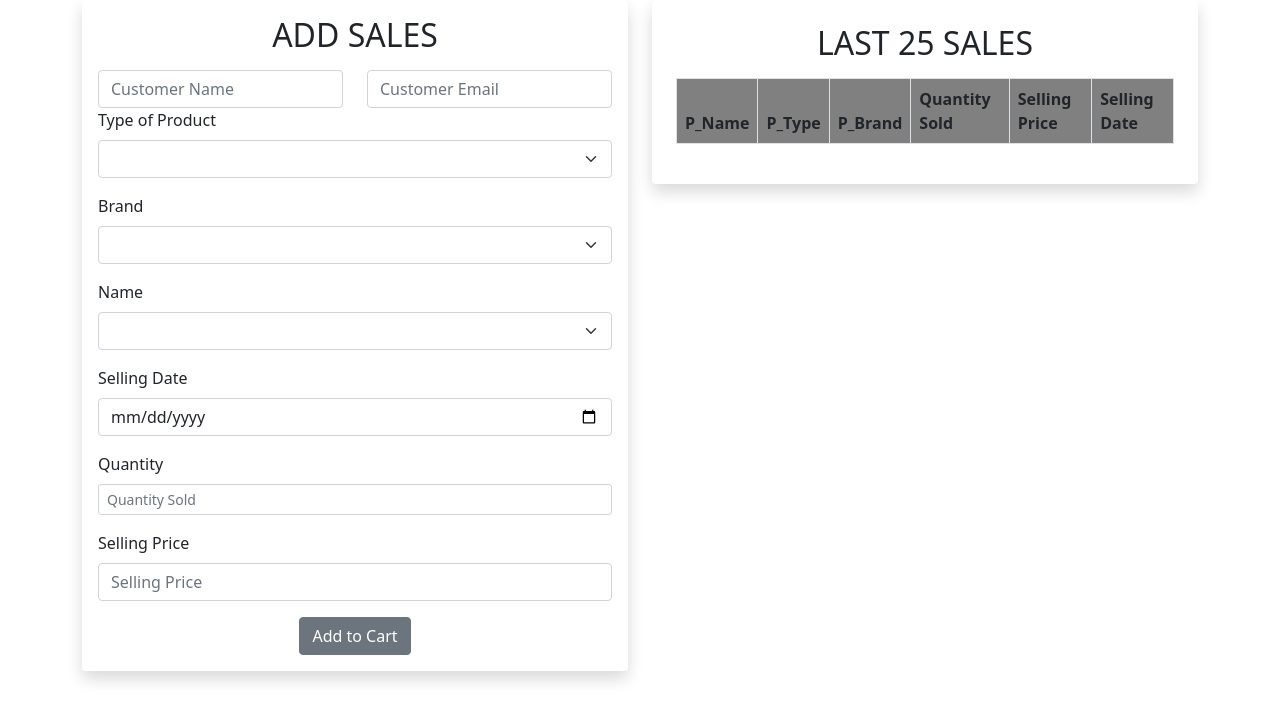
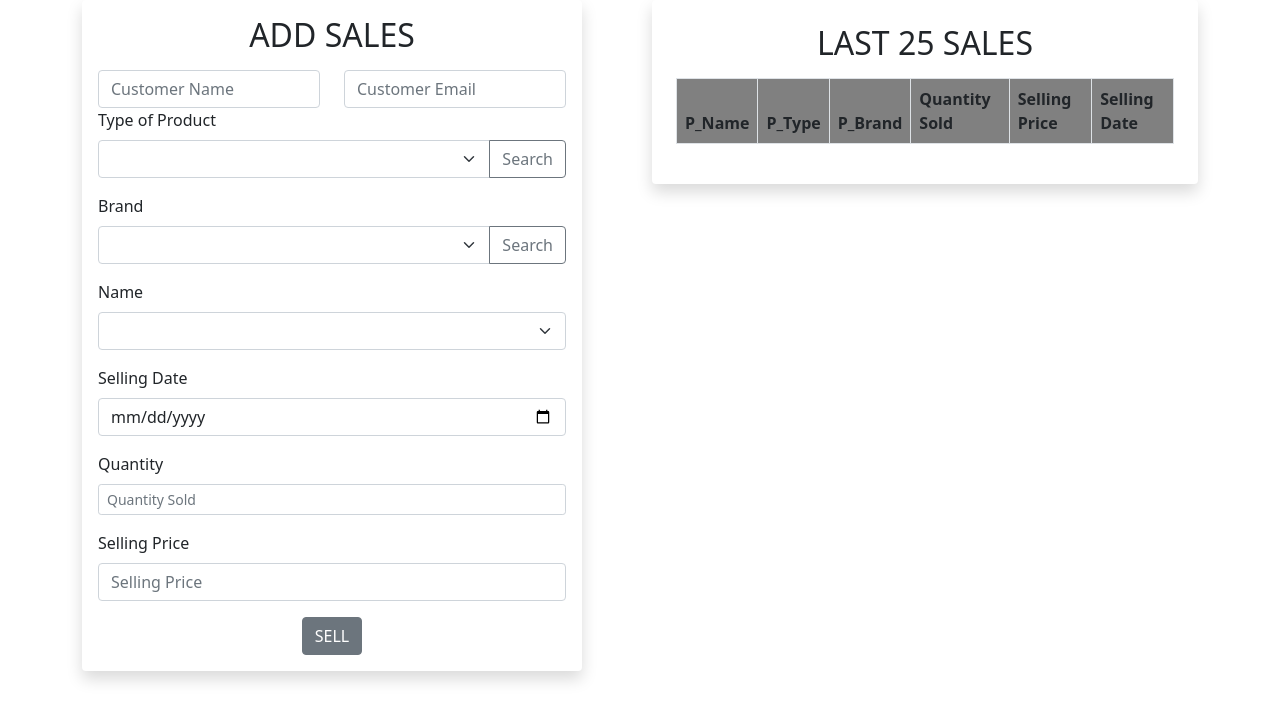
Before and after one commit to Mayank-711/SalesandRetail, a Django app: page /sales/ in a window 1280 px wide; the page is wider, and only the part inside the window is pictured. Shown: the part 56-777 px from the top of that part. Run offline with Django 5.2, Linux system fonts and the light colour scheme; data comes from the database, SQL or seed files in the repository; both versions use the stored data as it was after the commit; lists and menus that the app fills with data are empty.

Commit message:
searchbutto

```diff
--- a/SalesandRetail/inventory/views.py
+++ b/SalesandRetail/inventory/views.py
@@ -10,19 +10,28 @@ from django.db.models import F
 def inventory(request):
     user = request.user
     username = user.username
-    if request.method=="POST":
-        data=request.POST
-        P_Type=data.get("typeofproduct")
-        p_Name=data.get("nameofproduct")
-        P_Brand=data.get("brand")
-        P_Stock=data.get("stock")
-        R_date=data.get("rdate")
-        cost=data.get("costprice")
-        Inventory.objects.create(username=username,P_Type=P_Type,p_Name=p_Name,P_Brand=P_Brand,P_Stock=P_Stock,R_date=R_date,cost=cost)
+    if request.method == "POST":
+        data = request.POST
+        P_Type = data.get("typeofproduct")
+        p_Name = data.get("nameofproduct")
+        P_Brand = data.get("brand")
+        P_Stock = data.get("stock")
+        R_date = data.get("rdate")
+        cost = data.get("costprice")
+
+        existing_inventory = Inventory.objects.filter(username=username, P_Type=P_Type, p_Name=p_Name, P_Brand=P_Brand).first()
+        if existing_inventory:
+            existing_inventory.P_Stock = existing_inventory.P_Stock + int(P_Stock)
+            existing_inventory.R_date = R_date
+            existing_inventory.cost = cost
+            existing_inventory.save()
+        else:
+            Inventory.objects.create(username=username, P_Type=P_Type, p_Name=p_Name, P_Brand=P_Brand, P_Stock=P_Stock, R_date=R_date, cost=cost)
         return redirect("inventory")
-    queryset=Inventory.objects.all()
-    context={"Inventory":queryset}
-    return render(request,'inventory/inventory.html',context=context)
+
+    queryset = Inventory.objects.filter(username=username)
+    context = {"Inventory": queryset}
+    return render(request, 'inventory/inventory.html', context=context)
 
 def Dashboard(request):
     return render(request,'inventory/dashboard.html')
--- a/SalesandRetail/templates/inventory/sales.html
+++ b/SalesandRetail/templates/inventory/sales.html
@@ -6,7 +6,7 @@
     <div class="col-md-6">
       <form method="post">
         {% csrf_token %}
-        <div class="shadow p-3 mb-5 bg-white rounded" style="max-width: 600px;">
+        <div class="shadow p-3 mb-5 bg-white rounded" style="max-width: 500px;">
           <h2 class="text-center mb-3">ADD SALES</h2>
           <div class="row">
             <div class="col">
@@ -17,18 +17,24 @@
             </div>
           </div>
           <label for="stype" class="form-label">Type of Product</label>
-          <select id="stype" class="form-select mb-3" aria-label="Type of Product" name="stype">
+          <div class="input-group mb-3">
+            <select id="stype" class="form-select" aria-label="Type of Product" name="stype">
               {% for ptype in ptypes %}
               <option value="{{ ptype.P_Type }}">{{ ptype.P_Type }}</option>
               {% endfor %}
             </select>
+            <button type="button" class="btn btn-outline-secondary" id="searchByType">Search</button>
+          </div>
 
           <label for="sbrand" class="form-label">Brand</label>
-          <select id="sbrand" class="form-select mb-3" aria-label="Brand" name="sbrand">
+          <div class="input-group mb-3">
+            <select id="sbrand" class="form-select" aria-label="Brand" name="sbrand">
               {% for btype in brandtypes %}
               <option value="{{ btype.P_Brand }}">{{ btype.P_Brand }}</option>
               {% endfor %}
             </select>
+            <button type="button" class="btn btn-outline-secondary" id="searchByBrand">Search</button>
+          </div>
 
           <label for="sname" class="form-label">Name</label>
           <select id="sname" class="form-select mb-3" aria-label="Name" name="sname">
@@ -52,7 +58,7 @@
             <input type="text" class="form-control" id="sellingPrice" placeholder="Selling Price" name="sellingPrice">
           </div>
 
-          <button type="submit" class="btn btn-secondary d-block mx-auto">Add to Cart</button>
+          <button type="submit" class="btn btn-secondary d-block mx-auto">SELL</button>
         </div>
       </form>
     </div>
@@ -89,5 +95,6 @@
         </div>
       </div>
     </div>
-
+  </div>
+</div>
 {% endblock %}
```
Also changed, not shown: SalesandRetail/db.sqlite3. Lines whose indentation alone changed are shown as unchanged.
